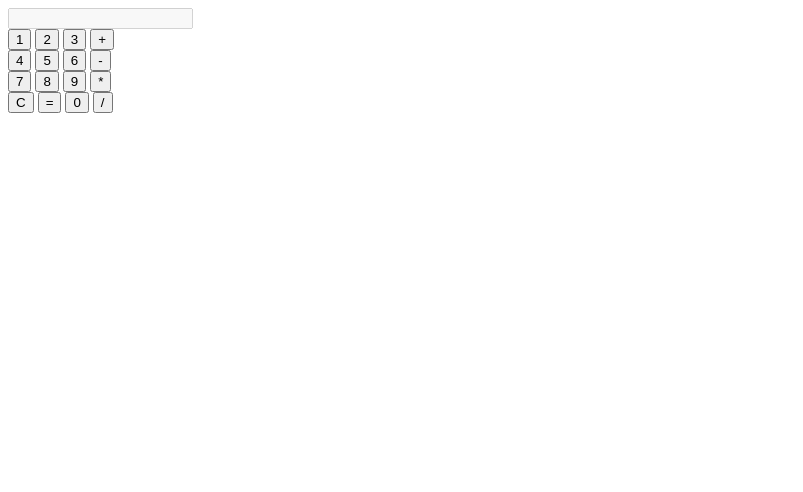
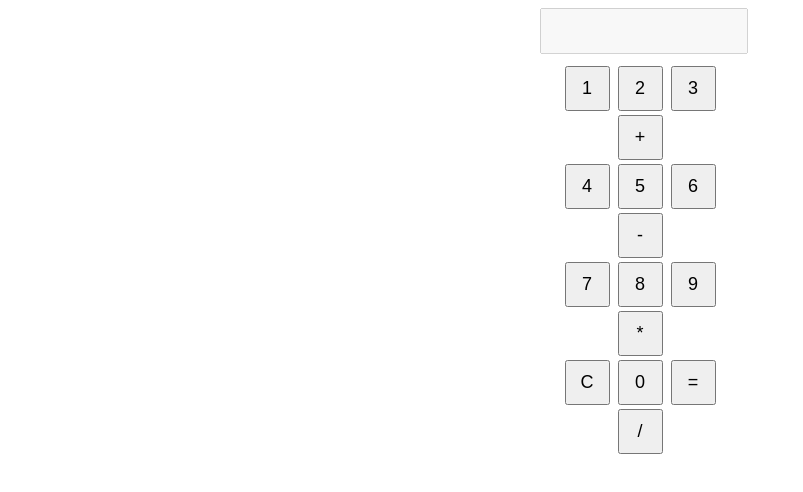
Before and after one commit to JKK2012/Java_script, a plain HTML site: page calc.html in a window 1280 px wide. Shown: the whole page, without its empty margins (0-803 px from the left). Drawn offline with Linux system fonts and the light colour scheme.

Commit message:
Update calc.html

```diff
--- a/calc.html
+++ b/calc.html
@@ -3,47 +3,75 @@
 <head>
     <meta charset="UTF-8">
     <meta name="viewport" content="width=device-width, initial-scale=1.0">
-    <title>simple calculator</title>
+    <title>Simple Calculator</title>
+    <style>
+        .calculator {
+            width: 200px;
+            margin: auto;
+            text-align: center;
+        }
+        .display {
+            width: 100%;
+            height: 40px;
+            margin-bottom: 10px;
+            text-align: right;
+            font-size: 18px;
+        }
+        .buttons button {
+            width: 45px;
+            height: 45px;
+            margin: 2px;
+            font-size: 18px;
+        }
+    </style>
 </head>
 <body>
     <div class="calculator">
         <input type="text" id="display" class="display" disabled>
         <div class="buttons">
-            <button onclick="apendToDisplay('1')">1</button>
-            <button onclick="apendToDisplay('2')">2</button>
-            <button onclick="apendToDisplay('3')">3</button>
-            <button onclick="apendToDisplay('+')">+</button>
+            <button onclick="appendToDisplay('1')">1</button>
+            <button onclick="appendToDisplay('2')">2</button>
+            <button onclick="appendToDisplay('3')">3</button>
+            <button onclick="appendToDisplay('+')">+</button>
             <br>
-            <button onclick="apendToDisplay('4')">4</button>
-            <button onclick="apendToDisplay('5')">5</button>
-            <button onclick="apendToDisplay('6')">6</button>
-            <button onclick="apendToDisplay('-')">-</button>
+            <button onclick="appendToDisplay('4')">4</button>
+            <button onclick="appendToDisplay('5')">5</button>
+            <button onclick="appendToDisplay('6')">6</button>
+            <button onclick="appendToDisplay('-')">-</button>
             <br>
-            <button onclick="apendToDisplay('7')">7</button>
-            <button onclick="apendToDisplay('8')">8</button>
-            <button onclick="apendToDisplay('9')">9</button>
-            <button onclick="apendToDisplay('*')">*</button>
+            <button onclick="appendToDisplay('7')">7</button>
+            <button onclick="appendToDisplay('8')">8</button>
+            <button onclick="appendToDisplay('9')">9</button>
+            <button onclick="appendToDisplay('*')">*</button>
             <br>
             <button onclick="clearDisplay()">C</button>
+            <button onclick="appendToDisplay('0')">0</button>
             <button onclick="calculate()">=</button>
-            <button onclick="apendToDisplay('0')">0</button>
-            <button onclick="apendToDisplay('/')">/</button>
-    </div>
+            <button onclick="appendToDisplay('/')">/</button>
+        </div>
     </div>
     <script>
-        function apendToDisplay(value){
-            document.getElementById("display").value += value;
+        function appendToDisplay(value) {
+            const display = document.getElementById("display");
+            display.value += value;
         }
-       function calculate(){
-        try{
-            const display = document.getElementById('display')
-        }catch(error){
-display.value = "Error";
+
+        function calculate() {
+            const display = document.getElementById('display');
+            try {
+                display.value = eval(display.value); // Note: Using `eval` can be dangerous, consider alternatives for production.
+            } catch (error) {
+                display.value = "Error";
+            }
         }
-        }
-        function clearDisplay(){
-            document.getElementById('display').value = '';
+
+        function clearDisplay() {
+            const display = document.getElementById('display');
+            display.value = '';
         }
     </script>
 </body>
 </html>
+    </script>
+</body>
+</html>
```
